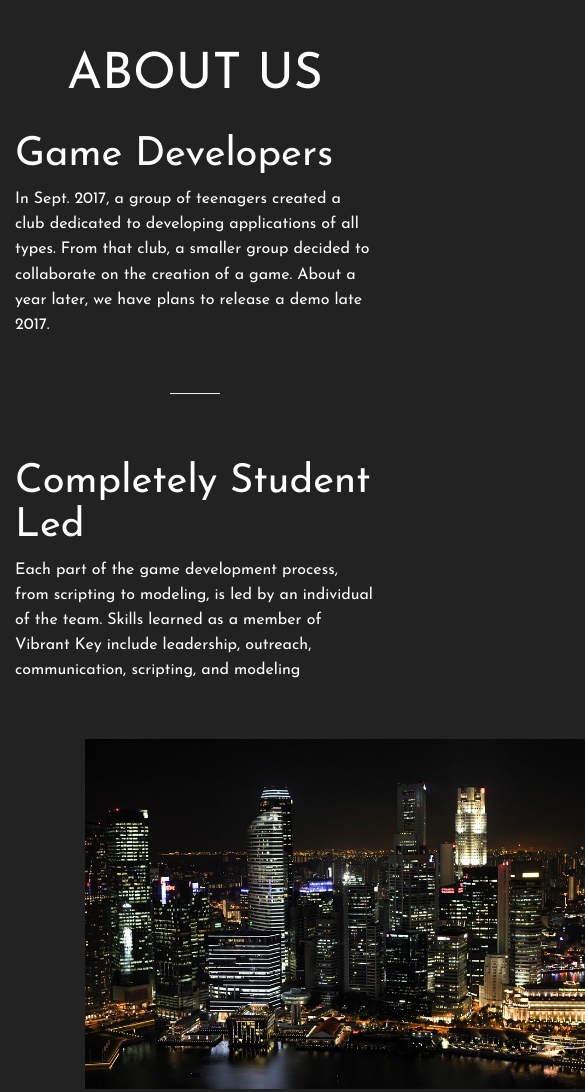
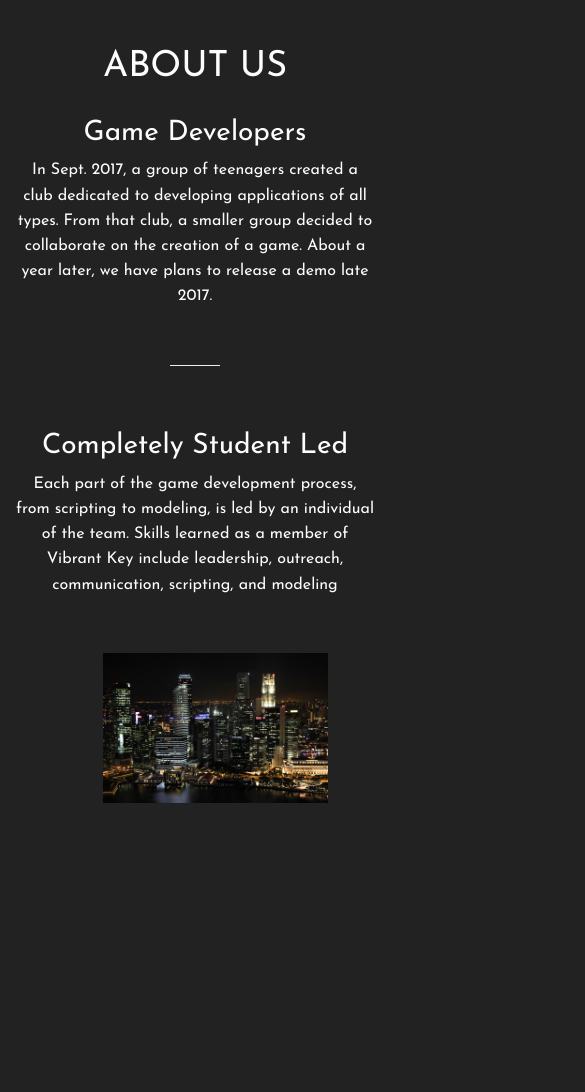
Before and after one commit to vibrantkeystudios/vibrantkeystudios.github.io, a plain HTML site: page index.html in a window 390 px wide. Shown: the part 846-1938 px from the top of the page, 585 px wide, since content can reach past the window. After the commit the page ends 1699 px from the top, so only its background shows below. Drawn offline with nearby package versions, Linux system fonts and the light colour scheme.

Commit message:
made responsive

```diff
--- a/css/style.css
+++ b/css/style.css
@@ -69,6 +69,19 @@ body, html {
   width: 50px;
 }
 
+@media (max-width: 568px) {
+  .ptext span {
+    font-size: 36px;
+  }
+
+  .ptext p {
+    font-size: 20px;
+  }
+
+  .ptext {
+    top: 30%;
+  }
+}
 
 /* Section One - About Us */
 
@@ -96,4 +109,26 @@ body, html {
   margin-top: 35px;
 }
 
+@media(max-width: 568px) {
+  .aboutus-content {
+    text-align: center;
+  }
+
+  .aboutus-image-container {
+    text-align: center;
+  }
+
+  .aboutus-team {
+    height: 150px;
+  }
+
+  .aboutus .title {
+    font-size: 36px;
+  }
+
+  .aboutus-header {
+    font-size: 28px;
+  }
+}
+
 /* Section One - Team */
--- a/index.html
+++ b/index.html
@@ -25,7 +25,7 @@
                     <h1 class="title">About Us</h1>
                 </div>
                 <div class = "row">
-                    <div class = "col-md-6">
+                    <div class = "col-md-6 aboutus-content">
                         <h1 class = "aboutus-header">Game Developers</h1>
                         <p class="aboutus-text">
                             In Sept. 2017, a group of teenagers created a club dedicated to developing
```
